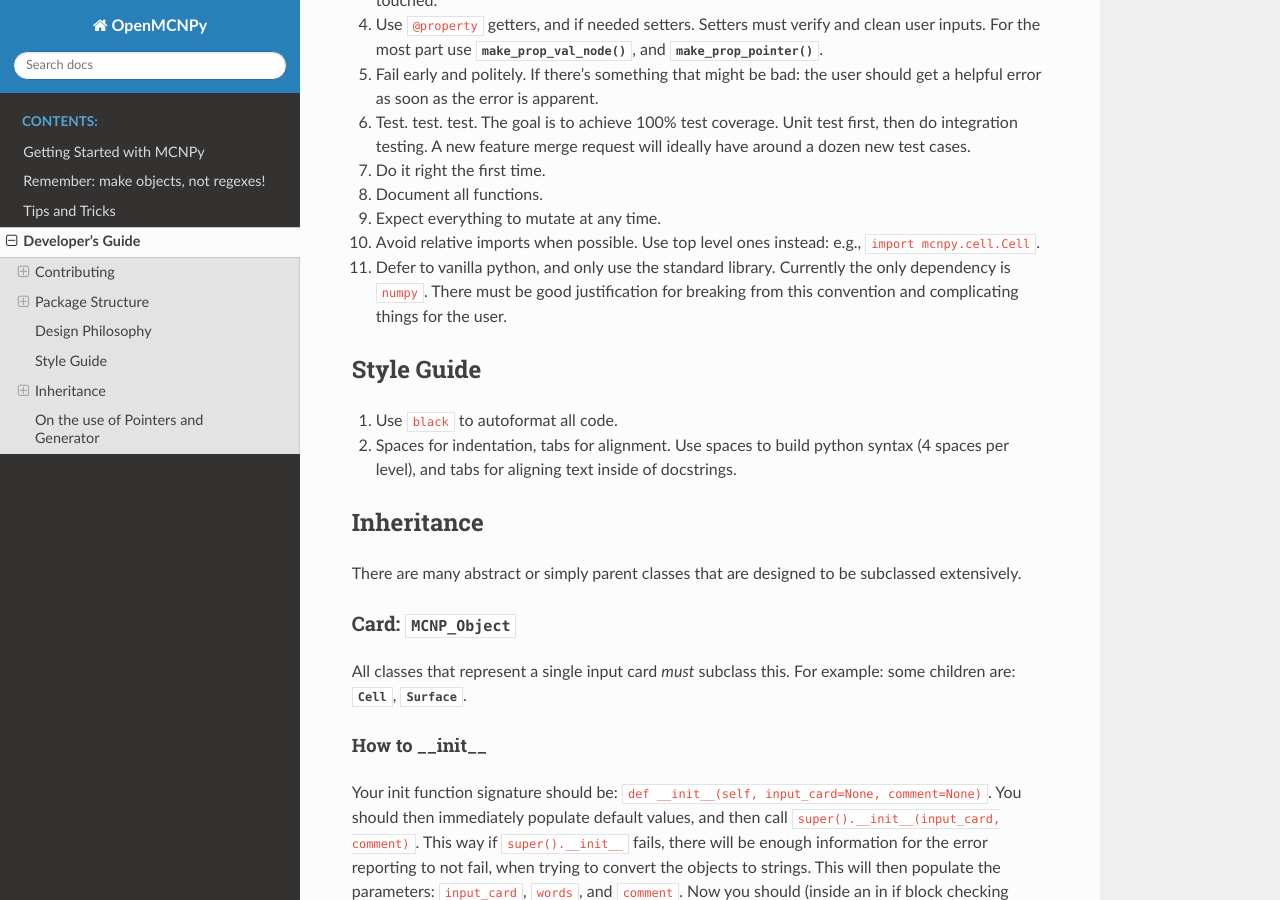
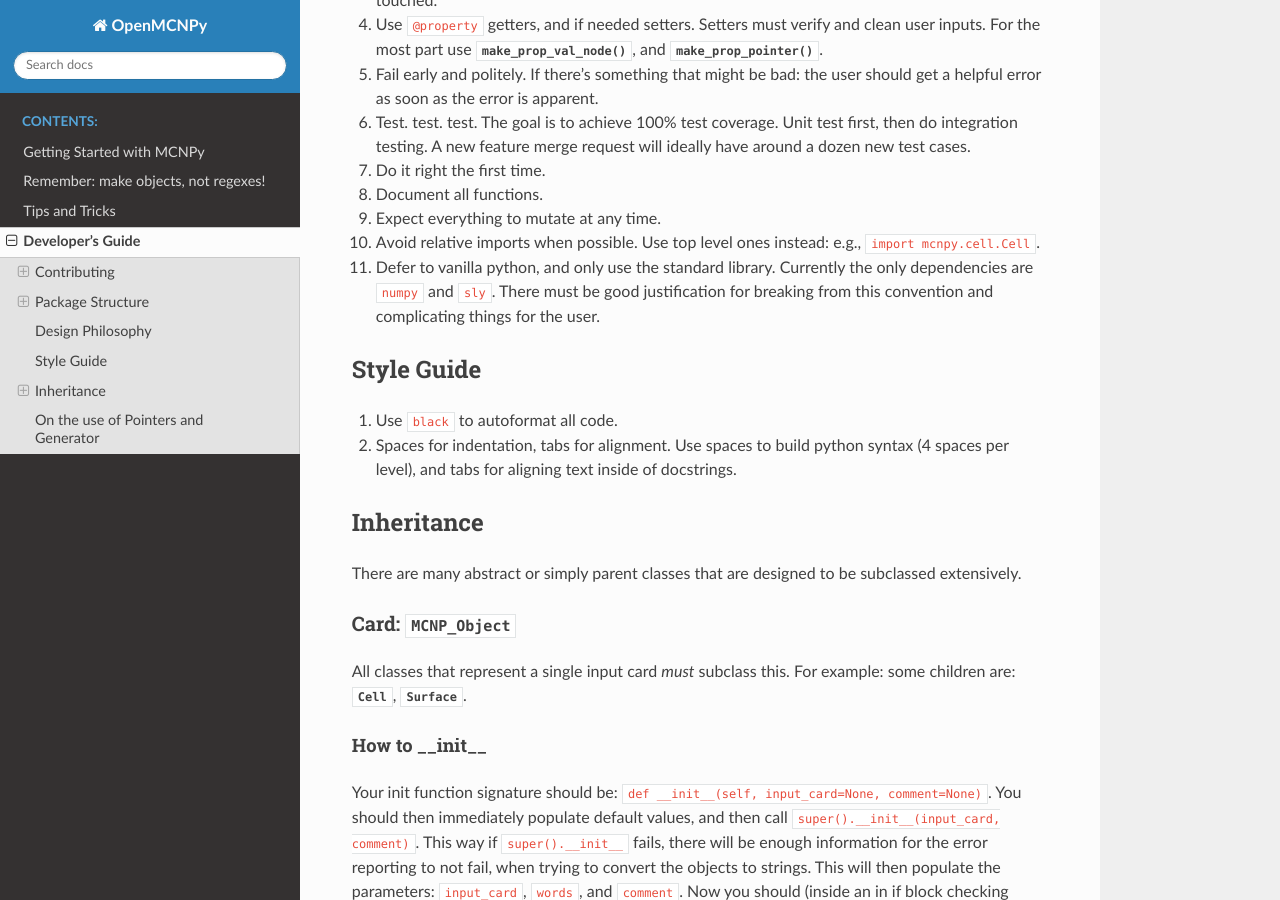
Before and after one commit to idaholab/MontePy, a Sphinx documentation site: the page built from doc/source/developing.rst, in a window 1280 px wide and 900 px high, scrolled down 2861 px. Built offline with Sphinx 7.4.7 and the Read the Docs theme 2.0.0, drawn with Linux system fonts in a browser that asks for light colours; pages that are not in the unit, such as notebooks, are missing from menus.

Commit message:
Documented sly as a dependency.

```diff
--- a/doc/source/developing.rst
+++ b/doc/source/developing.rst
@@ -146,7 +146,7 @@ Design Philosophy
 #. Document all functions.
 #. Expect everything to mutate at any time.
 #. Avoid relative imports when possible. Use top level ones instead: e.g., ``import mcnpy.cell.Cell``.
-#. Defer to vanilla python, and only use the standard library. Currently the only dependency is ``numpy``.
+#. Defer to vanilla python, and only use the standard library. Currently the only dependencies are ``numpy`` and ``sly``.
    There must be good justification for breaking from this convention and complicating things for the user.
 
 Style Guide
```
